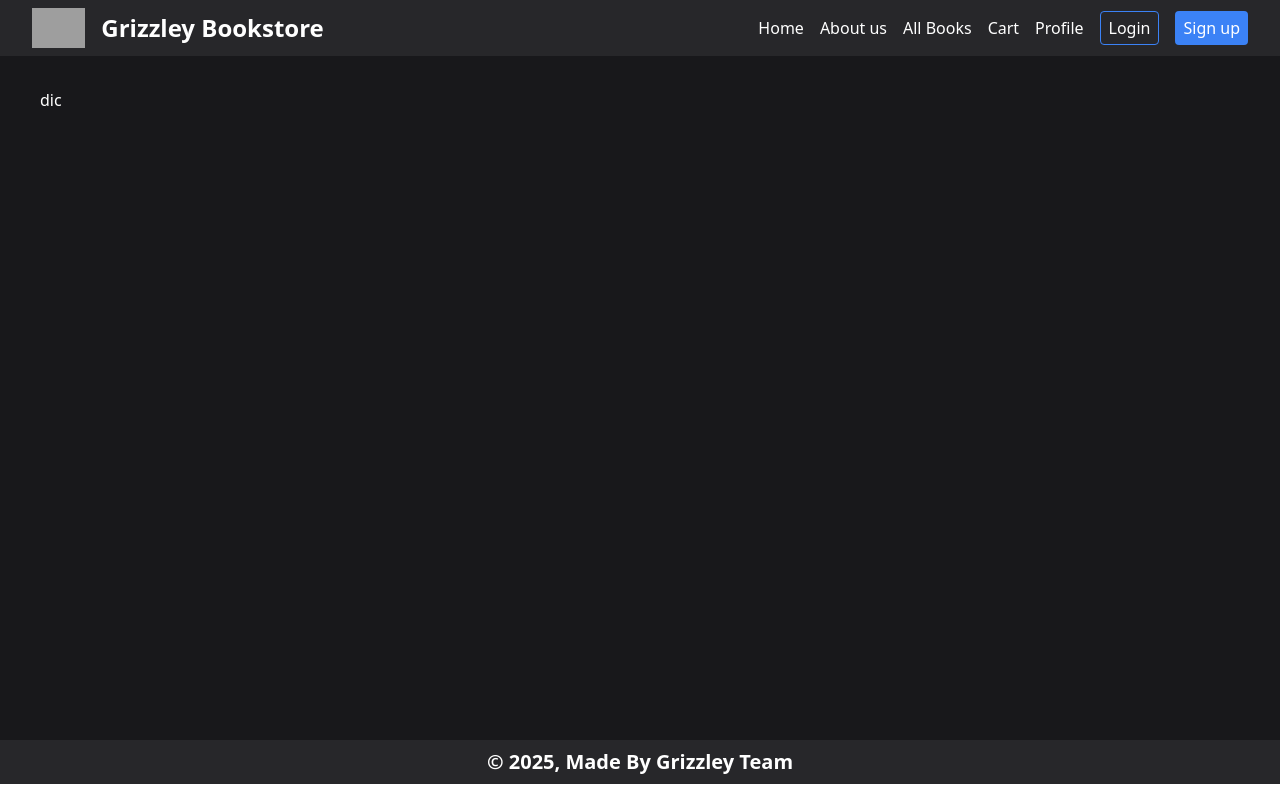
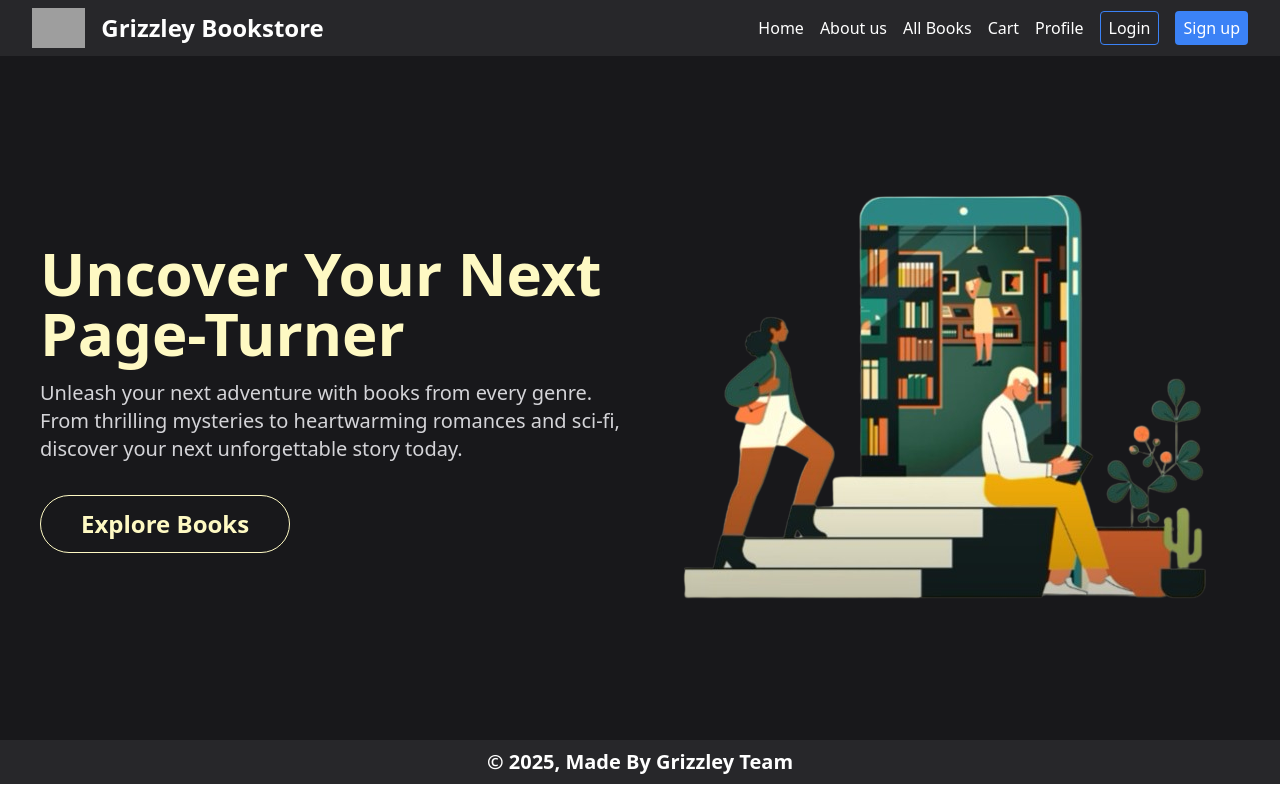
Before and after one commit to Jeshan26/ReadersChoiceBooks, a React (Vite) app in the folder frontend/: page / in a window 1280 px wide. Built offline with nearby package versions, Linux system fonts and the light colour scheme; grey boxes are pictures that could not be loaded.

Commit message:
home pg without featured books

```diff
--- a/frontend/src/components/Home/Hero.jsx
+++ b/frontend/src/components/Home/Hero.jsx
@@ -1,10 +1,26 @@
 import React from 'react'
 
 const Hero = () => {
-  return <div className='h-[77.5vh]'>
-    <div></div>
-    dic
-  </div>
+  return (
+    <div className='h-[77.5vh] flex'>
+      <div className='w-full lg:w-3/6 flex flex-col items-center lg:items-start justify-center'>
+        <h1 className='text-4xl lg:text-6xl font-semibold text-yellow-100 text-center lg:text-left'>
+          Uncover Your Next Page-Turner
+        </h1>
+        <p className='mt-4 text-xl text-zinc-300 text-center lg:text-left'>
+          Unleash your next adventure with books from every genre. From thrilling mysteries to heartwarming romances and sci-fi, discover your next unforgettable story today.
+        </p>
+        <div className='mt-8'>
+          <button className='text-yellow-100 text-xl lg:text-2xl font-semibold border border-yellow-100 px-10 py-3 hover:bg-zinc-800 rounded-full'>
+            Explore Books
+          </button>
+        </div>
+      </div>
+      <div className='w-full lg:w-3/6 h-auto lg:h-[100%] flex items-center justify-center'>
+        <img src="./hero_t.png" alt="hero" />
+      </div>
+    </div>
+  );
 };
 
 export default Hero
```
Also changed, not shown: frontend/public/hero.png (added), frontend/public/hero_t.png (added).
